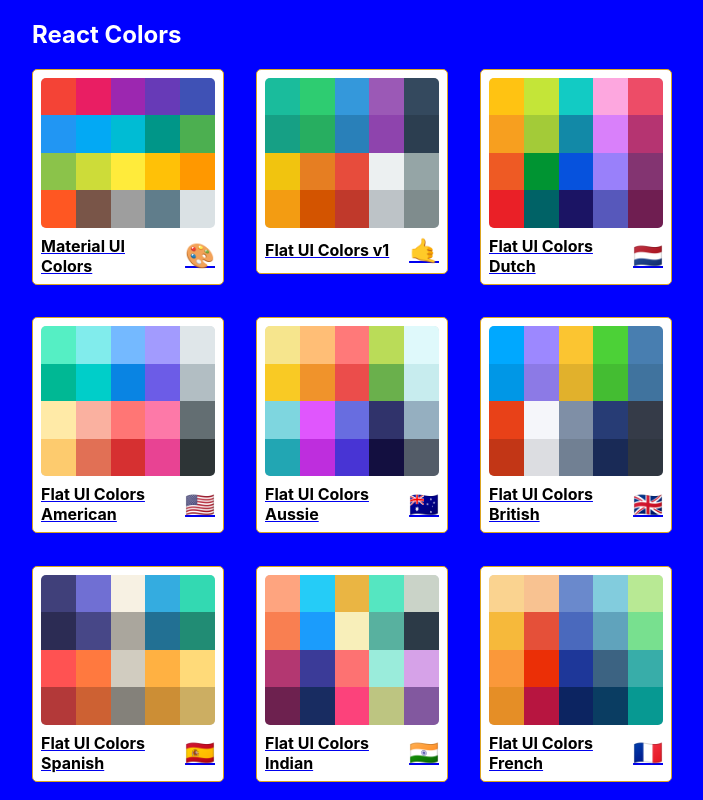
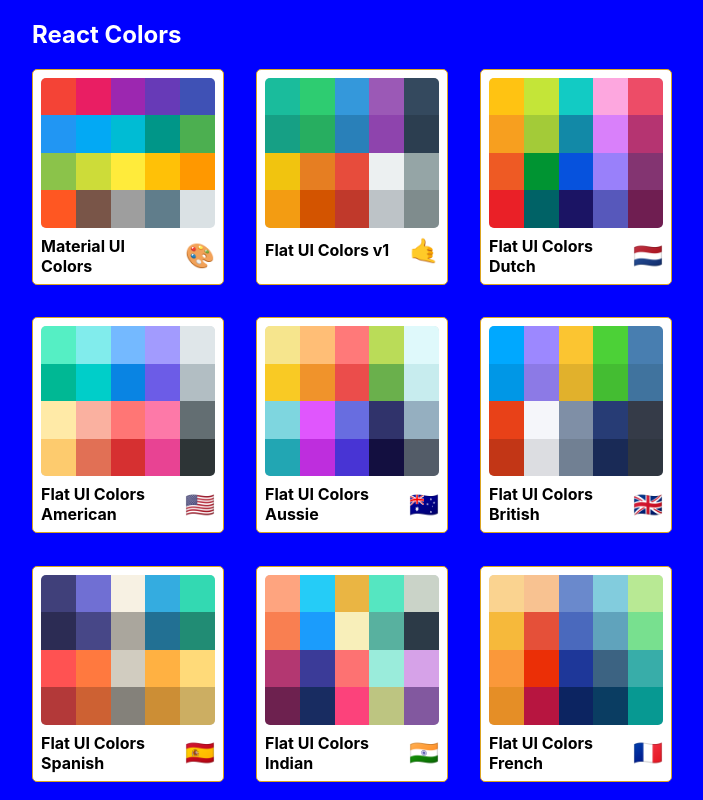
Before and after one commit to JasonDollar/color-picker-project, a React (Create React App) app: page / in a window 1280 px wide. Shown: the whole page, without its empty margins (288-991 px from the left). Built offline with nearby package versions, Linux system fonts and the light colour scheme.

Commit message:
improved links to Palette

```diff
--- a/src/components/MiniPalette.js
+++ b/src/components/MiniPalette.js
@@ -52,13 +52,13 @@
 `
 
 const MiniPalette = ({
-  id, emoji, colors, paletteName,
+  id, emoji, colors, paletteName, handleClick,
 }) => {
   const miniColorBoxes = colors.map(item => (
     console.log(item.color) || <MiniColor key={item.name} background={item.color} />
   ))
   return (
-    <MiniPaletteContainer>
+    <MiniPaletteContainer onClick={() => handleClick(id)}>
       <div className="colors">
         {miniColorBoxes}
       </div>
@@ -77,4 +77,5 @@
     name: PropTypes.string.isRequired,
     color: PropTypes.string.isRequired,
   })).isRequired,
+  handleClick: PropTypes.func.isRequired,
 }
--- a/src/components/PaletteList.js
+++ b/src/components/PaletteList.js
@@ -35,7 +35,8 @@
 `
 
 
-const PaletteList = ({ palettes }) => {
+const PaletteList = ({ palettes, ...props }) => {
+  const goToPalette = id => props.history.push(`/palette/${id}`)
   return (
     <PaletteListRoot>
       <div className="container">
@@ -44,9 +45,7 @@
         </nav>
         <div className="palettes">
           {palettes.map(item => (
-            <Link key={item.id} to={`palette/${item.id}`}>
-              <MiniPalette {...item} />
-            </Link>
+            <MiniPalette key={item.id} {...item} handleClick={goToPalette} />
           ))}
 
         </div>
```
